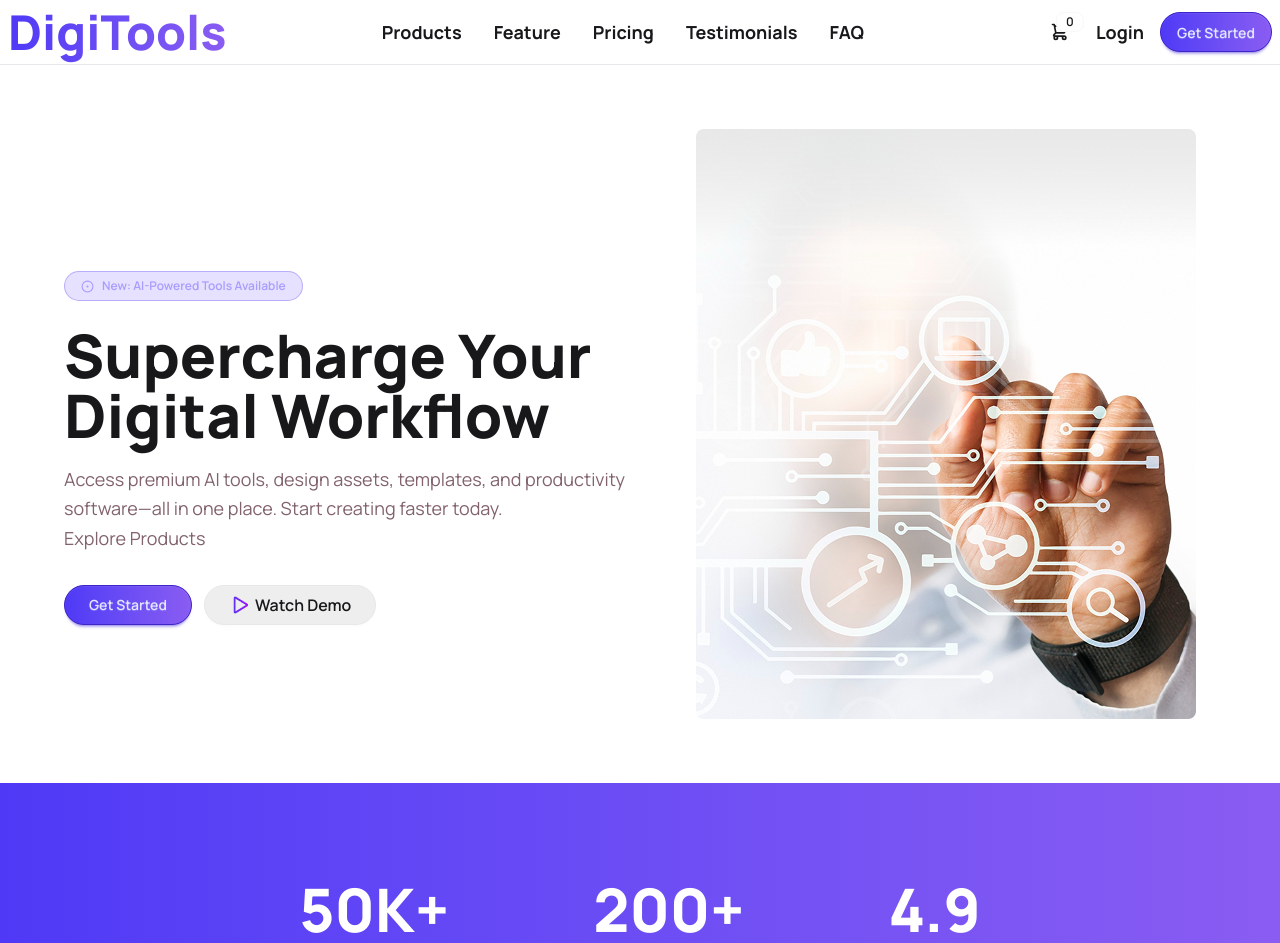
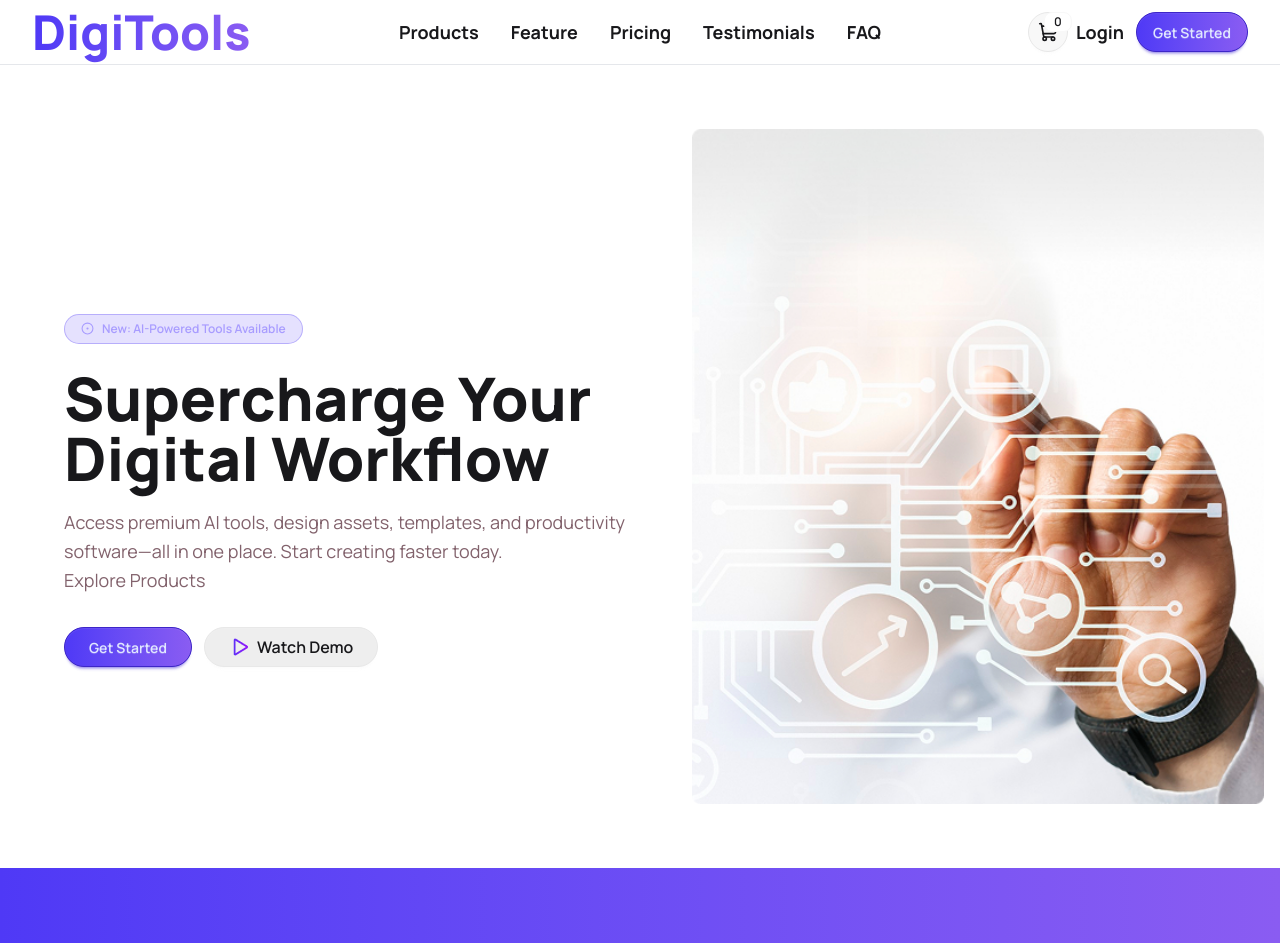
Before and after one commit to TKR-503/DigiTools-Assignment-06-PH, a React (Vite) app: page / in a window 1280 px wide. Shown: the top 943 px of the page. Built offline with nearby package versions, Linux system fonts and the light colour scheme.

Commit message:
Resposive the navbar and banner section and fake data is create

```diff
--- /dev/null
+++ b/public/data.json
@@ -0,0 +1,104 @@
+[
+  {
+    "id": 1,
+    "name": "AI Writing Pro",
+    "description": "Generate high-quality content, blogs, and marketing copy in seconds with advanced AI.",
+    "price": 29,
+    "period": "monthly",
+    "tag": "Most Popular",
+    "tagType": "popular",
+    "features": [
+      "50+ writing templates",
+      "Unlimited AI generations",
+      "Grammar checker",
+      "Commercial use",
+      "Priority support"
+    ],
+    "image": "images/ai-writing-pro.png"
+  },
+  {
+    "id": 2,
+    "name": "Resume Builder Pro",
+    "description": "Create professional resumes that pass ATS filters and land you more interviews.",
+    "price": 15,
+    "period": "one-time",
+    "tag": "New",
+    "tagType": "new",
+    "features": [
+      "100+ templates",
+      "ATS optimization",
+      "Export to PDF",
+      "Custom branding",
+      "Monthly updates"
+    ],
+    "image": "images/resume-builder-pro.png"
+  },
+  {
+    "id": 3,
+    "name": "Design Asset Bundle",
+    "description": "Access a massive library of premium icons, illustrations, and UI components.",
+    "price": 49,
+    "period": "one-time",
+    "tag": "Best Seller",
+    "tagType": "bestseller",
+    "features": [
+      "10M+ assets",
+      "Figma & Sketch ready",
+      "Commercial license",
+      "Lifetime updates",
+      "Cloud sync"
+    ],
+    "image": "images/design-asset-bundle.png"
+  },
+  {
+    "id": 4,
+    "name": "Analytics Dashboard",
+    "description": "Track your product metrics, user behavior, and growth KPIs in real time.",
+    "price": 39,
+    "period": "monthly",
+    "tag": "Popular",
+    "tagType": "popular",
+    "features": [
+      "Real-time analytics",
+      "Custom reports",
+      "API access",
+      "Team collaboration",
+      "Data export"
+    ],
+    "image": "images/analytics-dashboard.png"
+  },
+  {
+    "id": 5,
+    "name": "Social Scheduler",
+    "description": "Plan, schedule, and auto-publish content across all major social platforms.",
+    "price": 19,
+    "period": "monthly",
+    "tag": "New",
+    "tagType": "new",
+    "features": [
+      "50+ automations",
+      "Scheduler included",
+      "Analytics built-in",
+      "Multi-platform",
+      "Team accounts"
+    ],
+    "image": "images/social-scheduler.png"
+  },
+  {
+    "id": 6,
+    "name": "SEO Toolkit",
+    "description": "Rank higher on Google with AI-powered keyword research and content optimization.",
+    "price": 34,
+    "period": "monthly",
+    "tag": "Featured",
+    "tagType": "featured",
+    "features": [
+      "Keyword research",
+      "On-page audit",
+      "Backlink tracker",
+      "Competitor analysis",
+      "Rank monitoring"
+    ],
+    "image": "images/seo-toolkit.png"
+  }
+]
--- a/src/components/home_page/Banner/Banner.jsx
+++ b/src/components/home_page/Banner/Banner.jsx
@@ -1,62 +1,82 @@
 import React from 'react';
+import bannerImage from '../../../assets/banner.png';
+import playIcon from '../../../assets/play.png';
 import { ArrowRight, Circle, CircleAlert, CircleCheck, CircleDot, CircleDotIcon, CircleSlash, Play, Sparkles } from 'lucide-react';
 
 
 const Banner = () => {
     return (
         <div>
-            <div className="container mx-auto px-4 py-16">
-                <div className="flex flex-col lg:flex-row items-center gap-14">
-                    <div className="lg:ml-12 items-center lg:text-left text-center">
 
-                        <div className="inline-flex items-center gap-2 bg-[#4F39F6]/15 border border-[#4F39F6]/30 text-[#a89cff] text-xs font-semibold px-4 py-1.5 rounded-full mb-6 mt-12">
+            <div className="container mx-auto px-4 py-10 lg:py-16">
+                <div className="flex flex-col lg:flex-row items-center gap-10 lg:gap-14">
+
+                    {/* text section */}
+                    <div className="w-full lg:ml-12 text-center lg:text-left">
+
+                        <div className="inline-flex items-center gap-2 bg-[#4F39F6]/15 border border-[#4F39F6]/30 text-[#a89cff] text-xs font-semibold px-4 py-1.5 rounded-full mb-6 mt-6 lg:mt-12">
                             <CircleDot size={13} />
                             New: AI-Powered Tools Available
                         </div>
 
-                        <h1 className="text-4xl md:text-5xl lg:text-6xl font-extrabold mb-5">
+                        <h1 className="text-3xl sm:text-4xl md:text-5xl lg:text-6xl font-extrabold mb-5">
                             Supercharge Your <br /> Digital Workflow
                         </h1>
 
-                        <p className="text-[#82626c] text-lg leading-relaxed max-w-xl mx-auto lg:mx-0 mb-8">
+                        <p className="text-[#82626c] text-base md:text-lg leading-relaxed max-w-xl mx-auto lg:mx-0 mb-8">
                             Access premium AI tools, design assets, templates, and productivity
                             software—all in one place. Start creating faster today. <br />
-                            Explore Products</p>
+                            Explore Products
+                        </p>
 
                         <div className="flex flex-wrap gap-3 justify-center lg:justify-start">
-                            <button className="btn btn-primary rounded-full bg-linear-to-r from-[#4F39F6] to-[#8A5CF2]
-                          py-3 px-6">Get Started</button>
-                            <button className="btn rounded-full py-3 px-6 text-base bg-base-300 hover:bg-amber-300"><img src="./src/assets/play.png" alt="" />
+                            <button className="btn btn-primary rounded-full bg-linear-to-r from-[#4F39F6] to-[#8A5CF2] py-3 px-6">
+                                Get Started
+                            </button>
+
+                            <button className="btn rounded-full py-3 px-6 text-base bg-base-300 hover:bg-amber-300 flex items-center gap-2">
+                                <img src={playIcon} alt="play icon" className="w-5 h-5" />
                                 Watch Demo
                             </button>
                         </div>
+
                     </div>
-                    <div className="flex-1">
-                        <img src="./src/assets/banner.png" alt="" />
+
+                    {/* image section */}
+                    <div className="w-full flex justify-center lg:justify-end">
+                        <img
+                            src={bannerImage}
+                            alt="Banner"
+                            className="w-full max-w-md md:max-w-lg lg:max-w-full"
+                        />
                     </div>
 
                 </div>
             </div>
 
-            <div className="bg-linear-to-r from-[#4F39F6] to-[#8A5CF2] p-24 mb-10" >
+            {/* stats section */}
+            <div className="bg-linear-to-r from-[#4F39F6] to-[#8A5CF2] py-16 px-6 lg:p-24 mb-10">
 
-                <div className="flex flex-col md:flex-row items-center justify-center gap-16 lg:gap-36">
+                <div className="grid grid-cols-1 sm:grid-cols-2 lg:grid-cols-3 gap-10 text-center space">
+
                     <div>
-                        <h1 className="text-white text-6xl font-extrabold">50K+</h1>
+                        <h1 className="text-white text-4xl sm:text-5xl lg:text-6xl font-extrabold">50K+</h1>
                         <p className="text-white font-normal">Active Users</p>
-                   </div>
+                    </div>
+
                     <div>
-                        <h1 className="text-white text-6xl font-extrabold">200+</h1>
+                        <h1 className="text-white text-4xl sm:text-5xl lg:text-6xl font-extrabold">200+</h1>
                         <p className="text-white font-normal">Premium Tools</p>
-                   </div>
+                    </div>
+
                     <div>
-                        <h1 className="text-white text-6xl font-extrabold">4.9</h1>
+                        <h1 className="text-white text-4xl sm:text-5xl lg:text-6xl font-extrabold">4.9</h1>
                         <p className="text-white font-normal">Rating</p>
-                   </div>
+                    </div>
 
                 </div>
 
-             </div>
+            </div>
 
         </div>
     );
--- /dev/null
+++ b/src/components/home_page/Banner/statsSection.jsx
@@ -0,0 +1,11 @@
+import React from 'react';
+
+const statsSection = () => {
+    return (
+        <div>
+
+        </div>
+    );
+};
+
+export default statsSection;
--- a/src/components/home_page/Navbar/Navbar.jsx
+++ b/src/components/home_page/Navbar/Navbar.jsx
@@ -1,18 +1,37 @@
-import React from 'react';
+import { List, ShoppingCart } from 'lucide-react';
+import React from 'react'
 
 const Navbar = () => {
   return (
-    <div className="w-full  gap-4 border-b border-gray-200">
-      <div className=" navbar">
-      <div className="flex-1 gap-2">
-        <div >
-           <span className="text-5xl font-extrabold bg-linear-to-r from-[#4F39F6] to-[#8A5CF2] bg-clip-text text-transparent">DigiTools</span>
+   <div className="w-full border-b border-gray-200">
+  <div className="navbar px-4 lg:px-8">
+
+    {/* left logo */}
+    <div className="flex-1">
+      <span className="text-3xl lg:text-5xl font-extrabold bg-linear-to-r from-[#4F39F6] to-[#8A5CF2] bg-clip-text text-transparent">
+        DigiTools
+      </span>
+    </div>
+
+    {/* mobile menu (sm + md) */}
+    <div className="lg:hidden ">
+      <div className="dropdown dropdown-end">
+        <label tabIndex={0} className="btn btn-ghost btn-circle">
+          <List size={24} />
+        </label>
+        <ul className="menu menu-sm dropdown-content mt-3 z-1 p-2 shadow bg-base-100 rounded-box w-52">
+          <li><a>Products</a></li>
+          <li><a>Feature</a></li>
+          <li><a>Pricing</a></li>
+          <li><a>Testimonials</a></li>
+          <li><a>FAQ</a></li>
+        </ul>
       </div>
     </div>
 
-        <div className="flex items-center gap-4">
-          <div className="hidden md:flex ml-32 lg:mr-40">
-             <ul className="flex items-center gap-8 ">
+    {/* center menu only large */}
+    <div className="hidden lg:flex absolute left-1/2 -translate-x-1/2">
+      <ul className="flex items-center gap-8">
         <li><a className="text-lg font-bold">Products</a></li>
         <li><a className="text-lg font-bold">Feature</a></li>
         <li><a className="text-lg font-bold">Pricing</a></li>
@@ -20,25 +39,26 @@ const Navbar = () => {
         <li><a className="text-lg font-bold">FAQ</a></li>
       </ul>
     </div>
-          <div className="flex items-center gap-4">
 
-            <div tabIndex={0} role="button" className="btn btn-ghost btn-circle">
+    {/* right side  */}
+    <div className="flex-none flex items-center gap-2">
+
+      <div tabIndex={0} role="button" className="btn btn-circle">
         <div className="indicator">
-                <svg xmlns="http://www.w3.org/2000/svg" className="h-5 w-5" fill="none" viewBox="0 0 24 24" stroke="currentColor"> <path strokeLinecap="round" strokeLinejoin="round" strokeWidth="2" d="M3 3h2l.4 2M7 13h10l4-8H5.4M7 13L5.4 5M7 13l-2.293 2.293c-.63.63-.184 1.707.707 1.707H17m0 0a2 2 0 100 4 2 2 0 000-4zm-8 2a2 2 0 11-4 0 2 2 0 014 0z" /> </svg>
+         <ShoppingCart size={20} />
           <span className="badge badge-sm indicator-item">0</span>
-
         </div>
       </div>
 
-          <div className="flex items-center gap-4">
+      <div className="flex items-center gap-3">
         <p className="hidden lg:block text-lg font-bold">Login</p>
-               <div>
-                 <button className="btn btn-primary rounded-full bg-linear-to-r from-[#4F39F6] to-[#8A5CF2]">Get Started</button>
-               </div>
-            </div>
+        <button className="btn btn-primary rounded-full bg-linear-to-r from-[#4F39F6] to-[#8A5CF2]">
+          Get Started
+        </button>
       </div>
 
     </div>
+
   </div>
 </div>
   );
--- /dev/null
+++ b/src/components/home_page/ProductsCard/ProductCard.jsx
@@ -0,0 +1,11 @@
+import React from 'react';
+
+const ProductCard = () => {
+    return (
+        <div>
+
+        </div>
+    );
+};
+
+export default ProductCard;
```
Also changed, not shown: 1 other file (tests, documents, lock files or other folders). Lines whose indentation alone changed are shown as unchanged.
